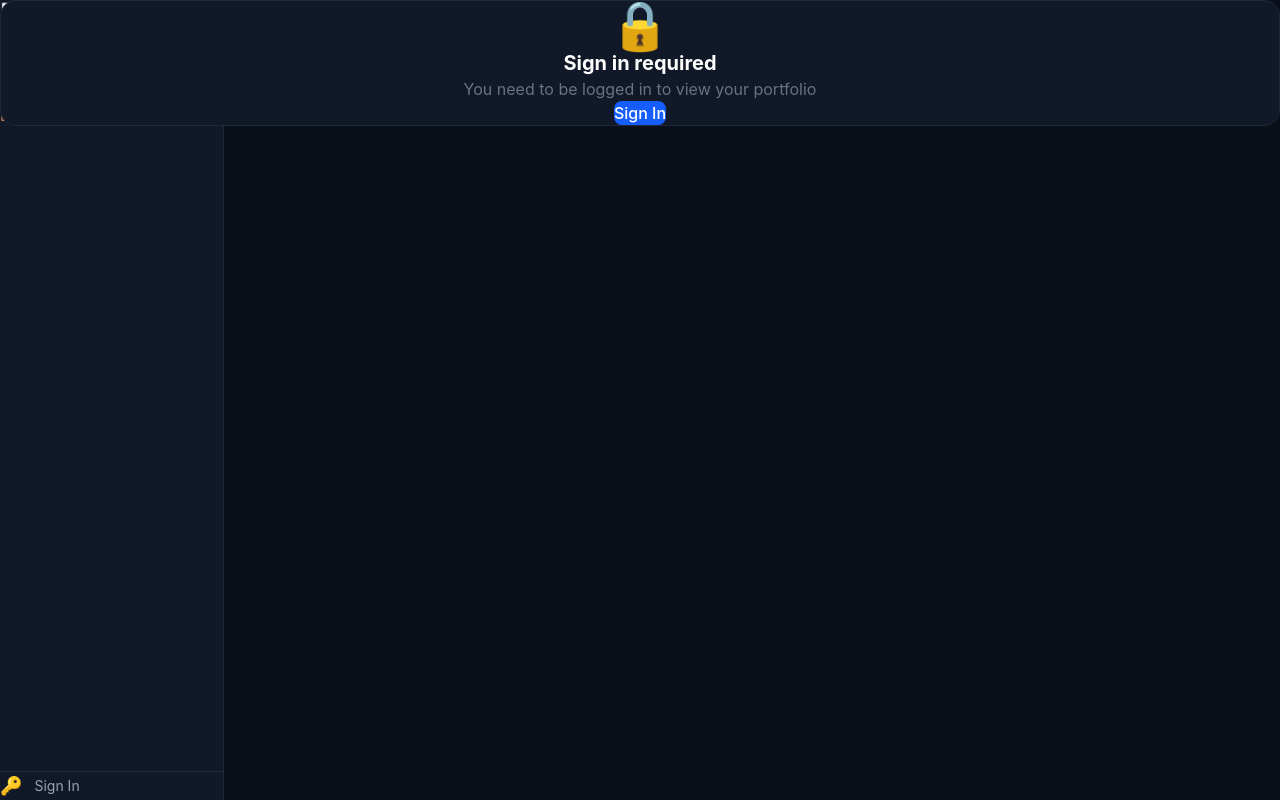
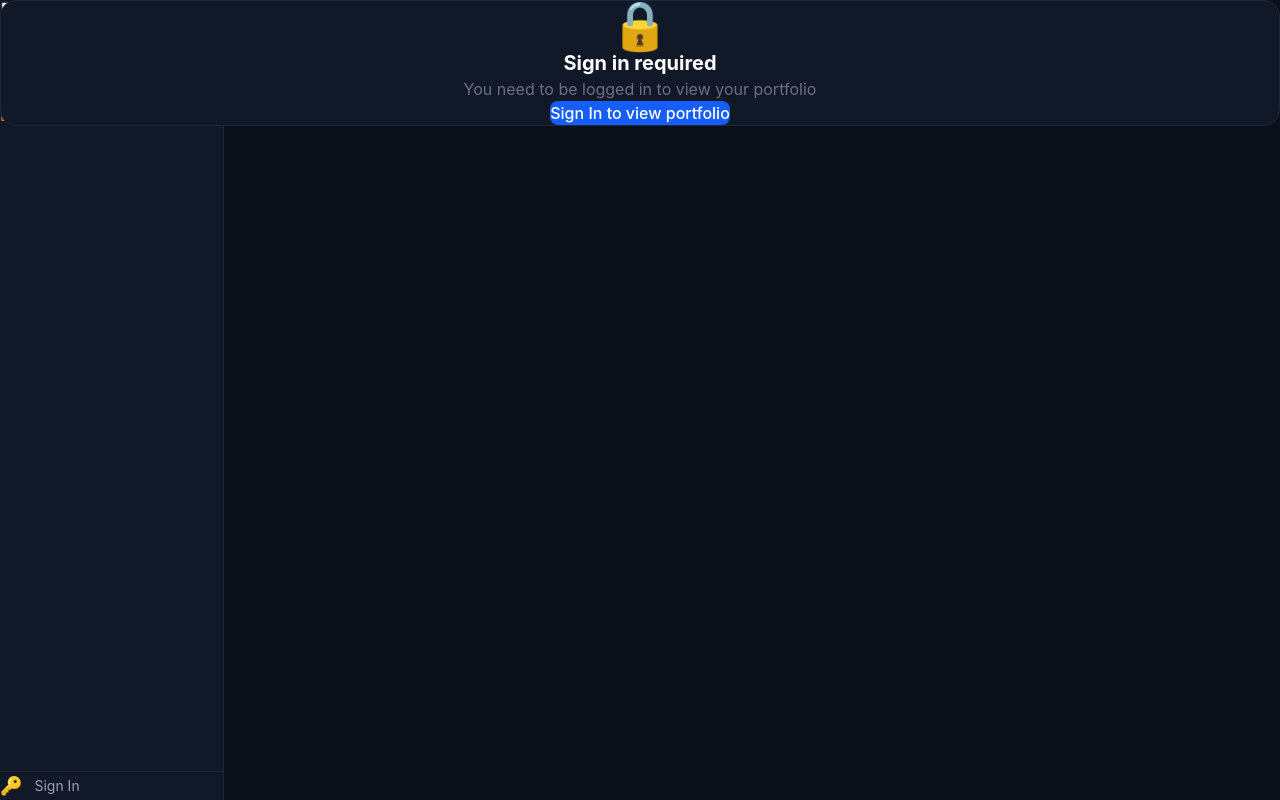
Before and after one commit to syair4/finboard, a Next.js app: page /portfolio in a window 1280 px wide. Built offline with nearby package versions, Linux system fonts and the light colour scheme.

Commit message:
fix: fix: sidebar z-index stacking, portfolio auth gate link, loading state

```diff
--- a/src/app/portfolio/page.tsx
+++ b/src/app/portfolio/page.tsx
@@ -70,7 +70,7 @@ export default function PortfolioPage() {
             href="/login"
             className="inline-block px-6 py-2.5 bg-blue-600 hover:bg-blue-500 text-white font-medium rounded-lg transition-colors"
           >
-            Sign In
+            Sign In to view portfolio
           </Link>
         </div>
       </div>
@@ -88,7 +88,7 @@ export default function PortfolioPage() {
             href="/login"
             className="inline-block px-6 py-2.5 bg-blue-600 hover:bg-blue-500 text-white font-medium rounded-lg transition-colors"
           >
-            Sign In
+            Sign In to view portfolio
           </Link>
         </div>
       </div>
```
